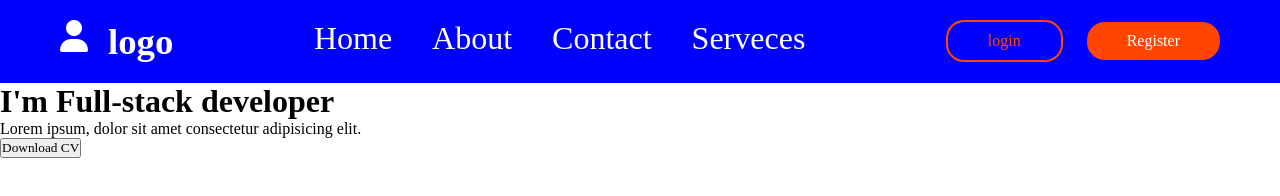
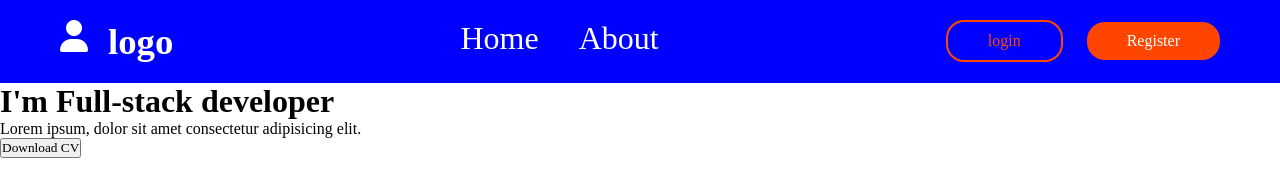
Before and after one commit to JacfarMohaz/day-seven, a plain HTML site: page index.html in a window 1280 px wide. Drawn offline with Linux system fonts and the light colour scheme.

Commit message:
change il

```diff
--- a/index.html
+++ b/index.html
@@ -18,8 +18,7 @@
           <ul>
             <li>Home</li>
             <li>About</li>
-            <li>Contact</li>
-            <li>Serveces</li>
+
           </ul>
 
           <!-- btn header -->
```
